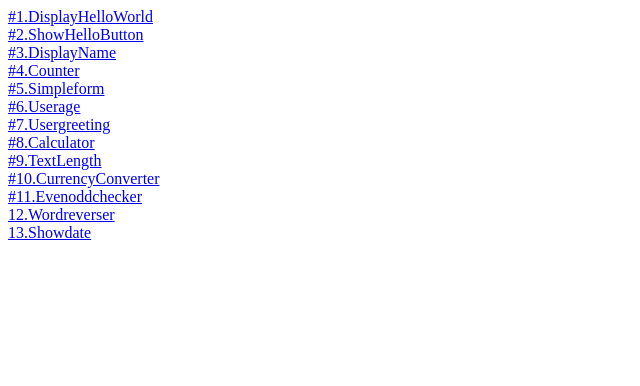
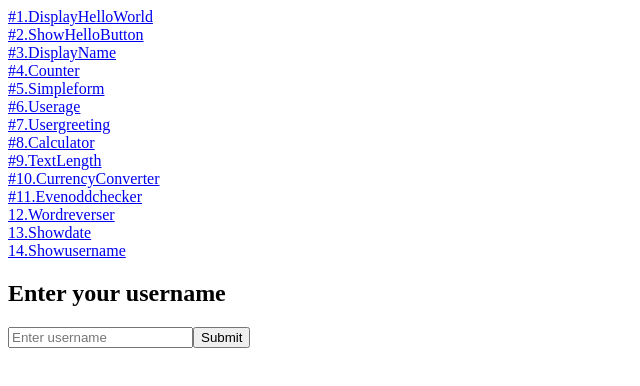
Before and after one commit to Xavierbaliw/ACTIVITY-8-Angular-Components, an Angular app: page /showusername in a window 1280 px wide. Before the commit this address led to /. Shown: the top 386 px of the page, without its empty margins (0-640 px from the left). Built offline with nearby package versions, Linux system fonts and the light colour scheme.

Commit message:
14TH COMMIT - ADD showusername

```diff
--- a/src/app/app.component.html
+++ b/src/app/app.component.html
@@ -24,6 +24,9 @@
 <br>
 <a routerLink="showdate">13.Showdate</a>
 <br>
+<a routerLink="showusername">14.Showusername</a>
+<br>
+
 
 
 
--- a/src/app/app.module.ts
+++ b/src/app/app.module.ts
@@ -19,6 +19,7 @@ import {CurrencyconverterComponent} from "./component/currencyconverter/currency
 import {EvenoddcheckerComponent} from "./component/evenoddchecker/evenoddchecker.component";
 import {WordreverserComponent} from "./component/wordreverser/wordreverser.component";
 import {ShowdateComponent} from "./component/showdate/showdate.component";
+import {ShowusernameComponent} from "./component/showusername/showusername.component";
 
 
 const routes: Routes = [
@@ -35,6 +36,8 @@ const routes: Routes = [
   {path: 'evenoddchecker', component: EvenoddcheckerComponent},
   {path: 'wordreverser', component: WordreverserComponent},
   {path: 'showdate', component: ShowdateComponent},
+  {path: 'showusername', component: ShowusernameComponent},
+
 
 
 
@@ -67,6 +70,7 @@ const routes: Routes = [
     EvenoddcheckerComponent,
     WordreverserComponent,
     ShowdateComponent,
+    ShowusernameComponent,
   ],
 
   providers:[
--- /dev/null
+++ b/src/app/component/showusername/showusername.component.html
@@ -0,0 +1,6 @@
+<div class="container">
+  <h2>Enter your username</h2>
+  <input type="text" [(ngModel)]="username" placeholder="Enter username" />
+  <button (click)="displayUsername()">Submit</button>
+  <p>{{ message }}</p>
+</div>
--- /dev/null
+++ b/src/app/component/showusername/showusername.component.ts
@@ -0,0 +1,17 @@
+import { Component } from '@angular/core';
+
+@Component({
+  selector: 'app-showusername',
+  templateUrl: './showusername.component.html',
+  styleUrl: './showusername.component.css'
+})
+export class ShowusernameComponent {
+
+  username: string = '';
+  message: string = '';
+
+  displayUsername(): void {
+    this.message = `Hello Pogi, ${this.username}!`;
+  }
+
+}
```
Also changed, not shown: src/app/component/showusername/showusername.component.css (added), 1 other file (tests, documents, lock files or other folders).
